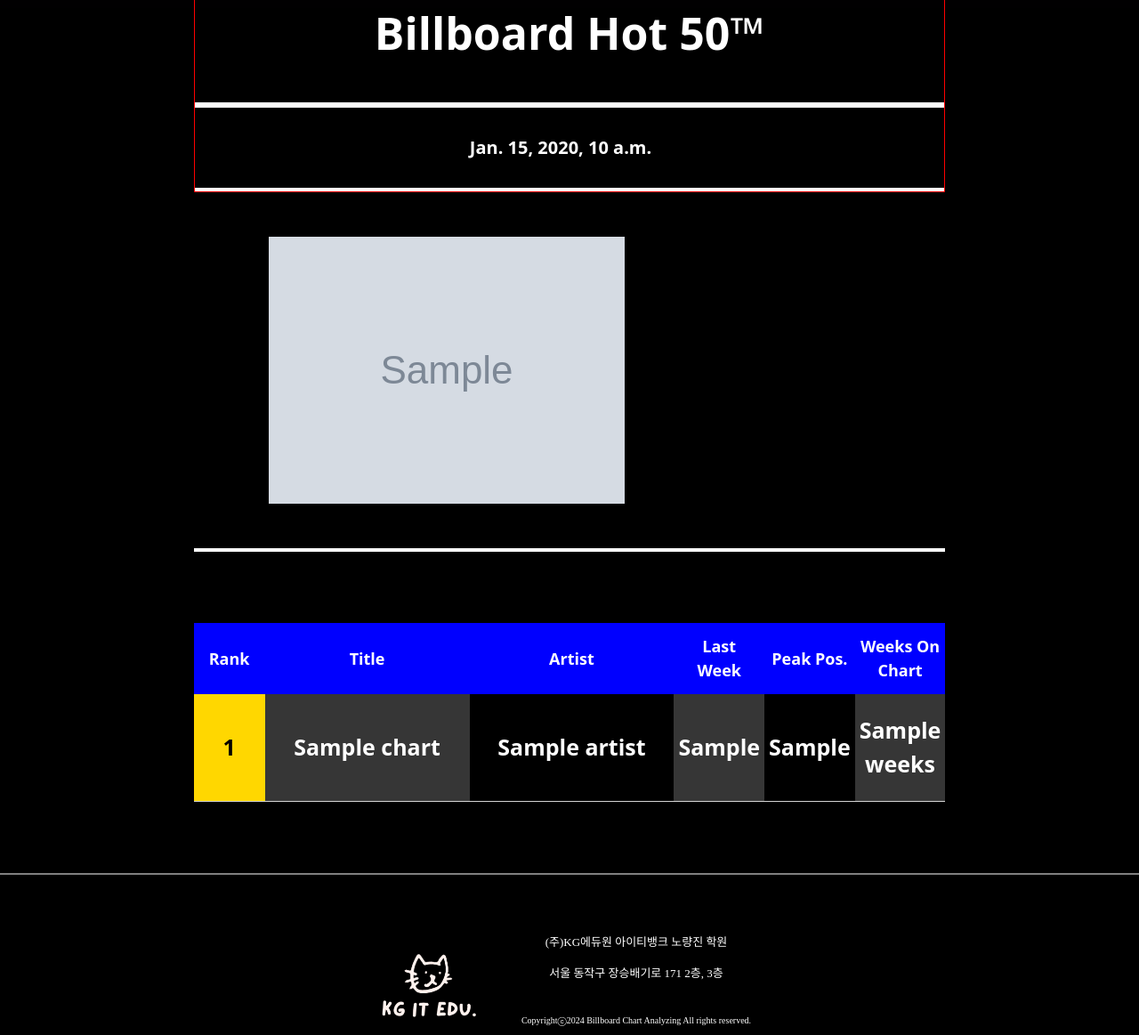
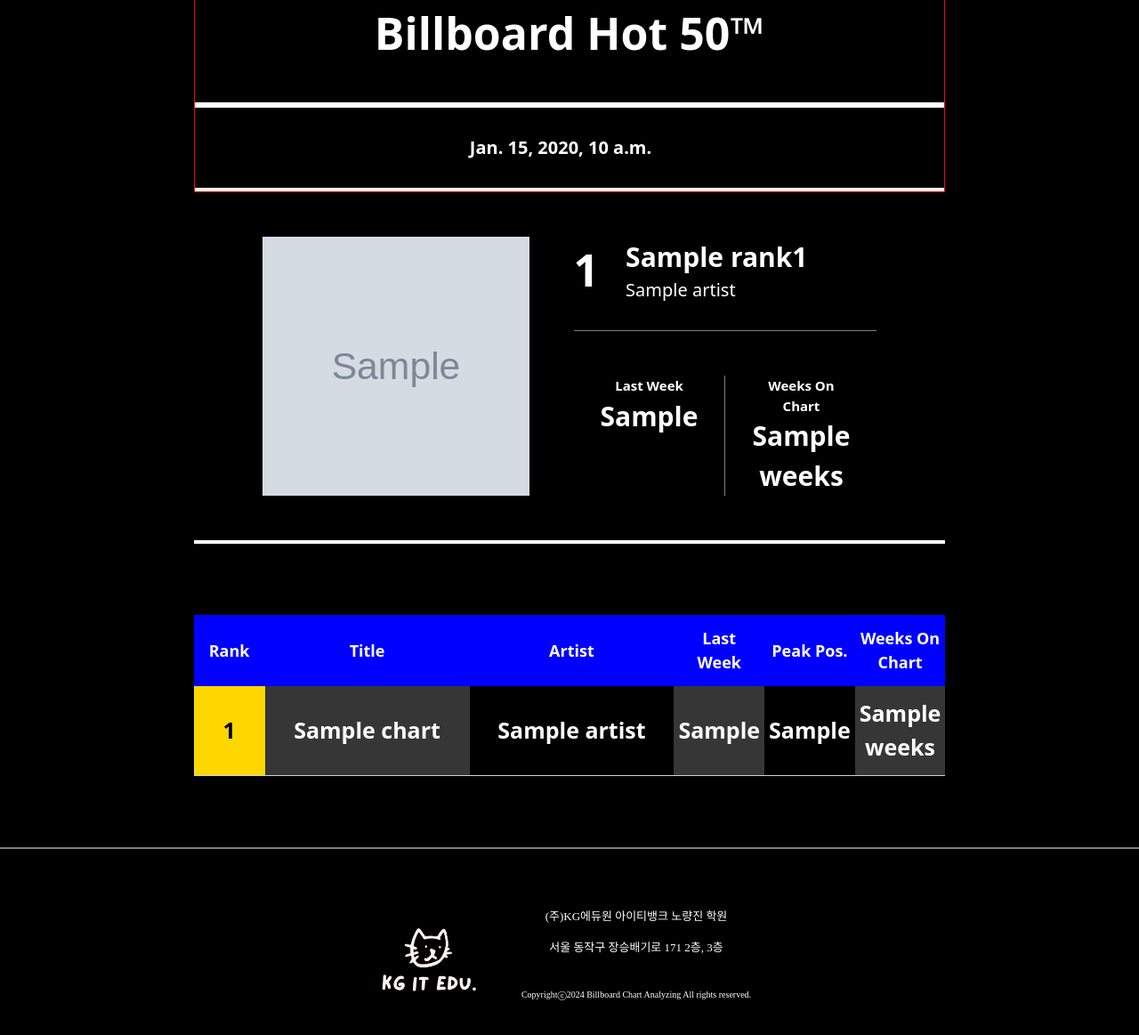
Before and after one commit to CG05/BillboardAnalitics, a Django app: template server/templates/billboardchart/billboardchart.html in a window 1280 px wide. Shown: the part 151-1314 px from the top of the page at 89% size. After the commit the page ends 1275 px from the top, so only its background shows below. Run offline with Django 5.2, Linux system fonts and the light colour scheme; the template is opened without the code that fills it: most values are stand-ins (such as "Sample title", 1, 10 or a date in 2020); grey boxes marked "Sample" are stand-in pictures.

Commit message:
빌보드 페이지의 1위 섹션 작업(불후의 역작)

```diff
--- a/server/templates/billboardchart/billboardchart.html
+++ b/server/templates/billboardchart/billboardchart.html
@@ -50,14 +50,65 @@
 
         #rank1-wrapper {
             display: flex;
+            flex-direction: row;
             width: 80%;
             margin: 50px 10% 50px 10%;
-            height: 300px;
+            justify-content: center;
             /* border: 2px solid red; */
         }
 
         #rank1-img{
-            height: 100%;
+            min-width: 300px;
+        }
+
+        #rank1-info-wrapper {
+            margin-left: 50px;
+        }
+
+        #rank1-info-top {
+            display:flex;
+            padding-bottom: 30px;
+            border-bottom: 1px solid gray;
+        }
+
+        #rank1-rank {
+            text-align: center;
+            font-size: 50px;
+            font-weight: bolder;
+            margin-right: 30px;
+        }
+
+        #rank1-chartinfo {
+            margin-top: 50px;
+            min-width: 100%;
+            display:flex;
+            justify-content: center;
+        }
+
+        .rank1-chartinfo-item {
+            align-items: center;
+            padding: 0 30px;
+        }
+
+        .rank1-info-label {
+            font-size: 15px;
+            font-weight: bold;
+            text-align: center;
+        }
+        .rank1-info-value {
+            font-size: 30px;
+            font-weight: bolder;
+            text-align: center;
+        }
+
+        #rank1-title {
+            font-size: 30px;
+            font-weight: bolder;
+        }
+
+        #rank1-artist {
+            font-size: 20px;
+            font-weight:normal;
         }
 
         #chart-table-wrapper {
@@ -96,7 +147,7 @@
         }
 
         .chart-content td{
-            height: 120px;
+            height: 100px;
             background-color: rgb(54, 54, 54);
             color: white;
             font-size: 25px;
@@ -116,7 +167,32 @@
             background: black;
         }
 
-
+        @media (max-width:1000px) {
+            #rank1-wrapper {
+                display: flex;
+                flex-direction: column;
+                align-items: center;
+                width: 80%;
+                margin: 50px 10% 50px 10%;
+                /* border: 2px solid red; */
+            }
+            #rank1-img {
+                flex: 1;
+                width: 300px;
+                height: 300px;
+            }
+            #rank1-info-wrapper {
+                flex: 1;
+                margin-left: 0;
+                margin-top: 30px;
+            }
+            #rank1-rank {
+                width: auto;
+            }
+            #rank1-track {
+                margin-left: 30px;
+            }
+        }
     </style>
 {% endblock %}
 
@@ -142,11 +218,22 @@
     <div id="rank1-wrapper">
         <img id="rank1-img" src="{{rank1.image}}">
         <div id="rank1-info-wrapper">
-            <div id="rank1-track">
-
+            <div id="rank1-info-top">
+                <div id="rank1-rank">{{rank1.rank}}</div>
+                <div id="rank1-track">
+                    <div id="rank1-title">{{rank1.title}}</div>
+                    <div id="rank1-artist">{{rank1.artist}}</div>
+                </div>
             </div>
             <div id="rank1-chartinfo">
-
+                <div class="rank1-chartinfo-item" style="border-right: 1px solid gray">
+                    <div class="rank1-info-label">Last Week</div>
+                    <div class="rank1-info-value">{{rank1.lastPos}}</div>
+                </div>
+                <div class="rank1-chartinfo-item">
+                    <div class="rank1-info-label">Weeks On Chart</div>
+                    <div class="rank1-info-value">{{rank1.weeks}}</div>
+                </div>
             </div>
         </div>
     </div>
```
